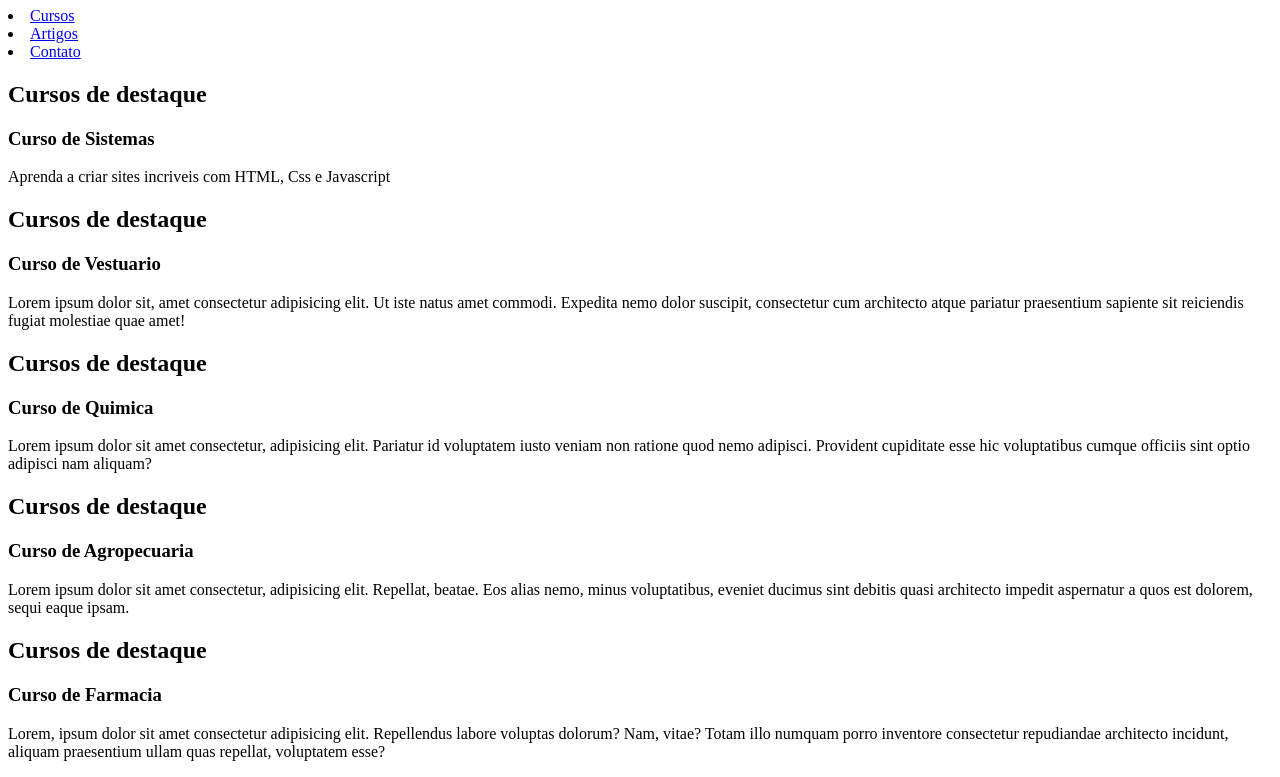
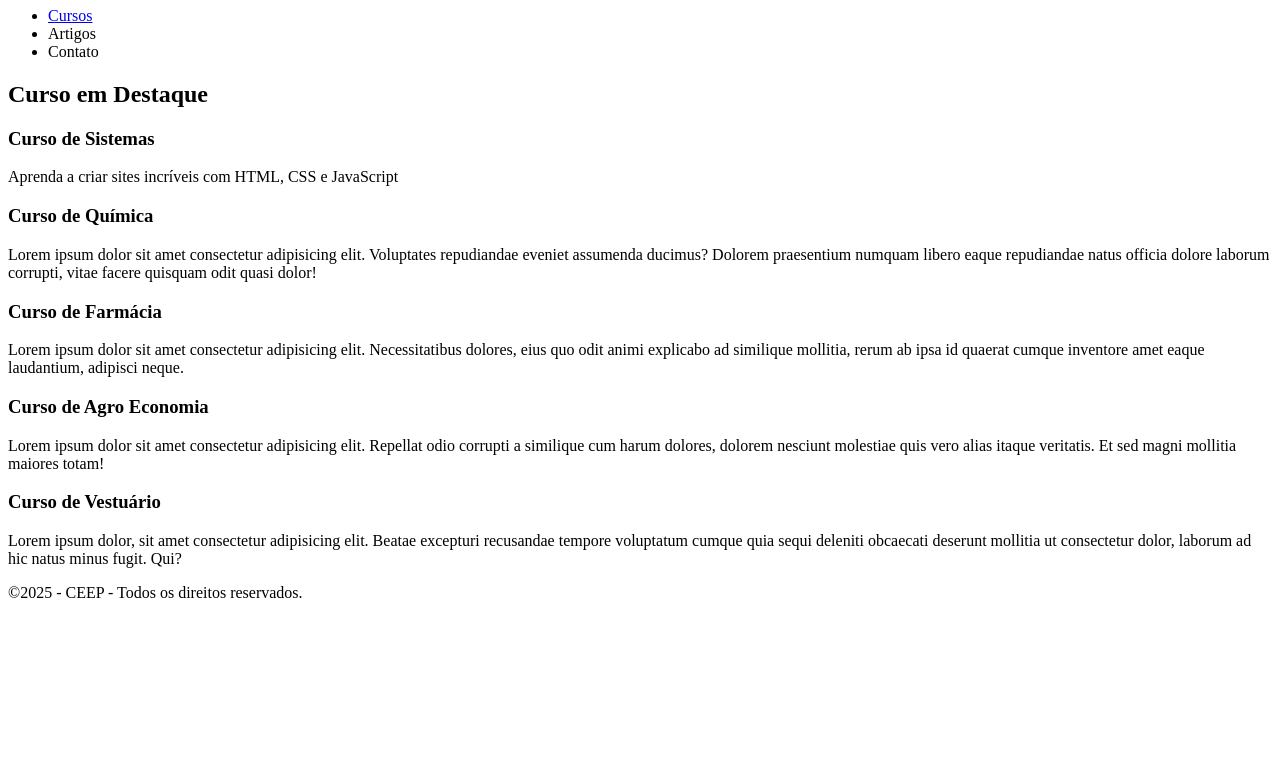
Before and after one commit to Raphael1222222/fronttt, a plain HTML site: page index.html in a window 1280 px wide. Shown: the part 73-850 px from the top of the page. After the commit the page ends 800 px from the top, so only its background shows below. Drawn offline with nearby package versions, Linux system fonts and the light colour scheme; files that its build step writes are made by us from their sources.

Commit message:
Add files via upload

```diff
--- a/index.html
+++ b/index.html
@@ -5,52 +5,61 @@
     <meta name="viewport" content="width=device-width, initial-scale=1.0">
     <title>Designer Inspirado no CEEP</title>
     <link rel="stylesheet" href="style.css">
+    <script crossorigin src="https://unpkg.com/react@18/umd/react.development.js"></script>
 </head>
 <body>
     <header>
-    <h1>CEEP - Sua plataforma de aprendizado</h1>
+        <h1>CEEP - Sua plataforma de Aprendizado</h1>
         <nav>
+            <ul>
                 <li><a href="#cursos">Cursos</a></li>
-        <li><a href="#artigos">Artigos</a></li>
-        <li><a href="#contato">Contato</a></li>
+                <li><a href="#artigos"></a>Artigos</li>
+                <li><a href="#contato"></a>Contato</li>
+            </ul>
         </nav>
     </header>
     <main>
         <section id="cursos">
-    <h2>Cursos de destaque</h2>
+            <h2>Curso em Destaque</h2>
             <div class="card">
                 <h3>Curso de Sistemas</h3>
-        <p>Aprenda a criar sites incriveis
-            com HTML, Css e Javascript</p>
+                <p>Aprenda a criar sites incríveis com HTML, CSS e JavaScript</p>
 
-<h2>Cursos de destaque</h2>
+            </div>
+
             <div class="card">
-    <h3>Curso de Vestuario</h3>
-        <p>Lorem ipsum dolor sit, amet consectetur adipisicing elit. Ut iste natus amet commodi. Expedita nemo dolor suscipit, consectetur cum architecto atque pariatur praesentium
-         sapiente sit reiciendis fugiat molestiae quae amet!</p>
+                <h3>Curso de Química</h3>
+                <p>Lorem ipsum dolor sit amet consectetur adipisicing elit. Voluptates repudiandae eveniet assumenda ducimus? Dolorem praesentium numquam libero eaque repudiandae natus officia dolore laborum corrupti, vitae facere quisquam odit quasi dolor!</p>
 
- <h2>Cursos de destaque</h2>
+            </div>
+
             <div class="card">
-        <h3>Curso de Quimica</h3>
-            <p>Lorem ipsum dolor sit amet consectetur, adipisicing elit. Pariatur id voluptatem iusto veniam non ratione quod nemo adipisci. Provident cupiditate esse hic voluptatibus
-                cumque officiis sint optio adipisci nam aliquam?</p>
+                <h3>Curso de Farmácia</h3>
+                <p>Lorem ipsum dolor sit amet consectetur adipisicing elit. Necessitatibus dolores, eius quo odit animi explicabo ad similique mollitia, rerum ab ipsa id quaerat cumque inventore amet eaque laudantium, adipisci neque.</p>
 
-<h2>Cursos de destaque</h2>
+            </div>
+
             <div class="card">
-         <h3>Curso de Agropecuaria</h3>
-            <p>Lorem ipsum dolor sit amet consectetur, adipisicing elit. Repellat, beatae. Eos alias nemo, minus voluptatibus, eveniet ducimus sint debitis quasi architecto impedit
-                 aspernatur a quos est dolorem, sequi eaque ipsam.</p>
+                <h3>Curso de Agro Economia</h3>
+                <p>Lorem ipsum dolor sit amet consectetur adipisicing elit. Repellat odio corrupti a similique cum harum dolores, dolorem nesciunt molestiae quis vero alias itaque veritatis. Et sed magni mollitia maiores totam!</p>
 
-<h2>Cursos de destaque</h2>
+            </div>
+
             <div class="card">
-        <h3>Curso de Farmacia</h3>
-            <p>Lorem, ipsum dolor sit amet consectetur adipisicing elit. Repellendus labore voluptas dolorum? Nam, vitae? Totam illo numquam porro inventore
-                consectetur repudiandae architecto incidunt, aliquam praesentium ullam quas repellat, voluptatem esse?</p>
+                <h3>Curso de Vestuário</h3>
+                <p>Lorem ipsum dolor, sit amet consectetur adipisicing elit. Beatae excepturi recusandae tempore voluptatum cumque quia sequi deleniti obcaecati deserunt mollitia ut consectetur dolor, laborum ad hic natus minus fugit. Qui?</p>
 
+            </div>
         </section>
     </main>
     <footer>
-        <p&copy; 2025 - CEEP - Todos os direitos reservados.></p>
+        <p>&copy;2025 - CEEP - Todos os direitos reservados.</p>
     </footer>
+    <script>
+        document.getElementById('contactFrom').addEventListener("submit", function(event){
+            event.preventDefault();alert('Mensagem enviada com sucesso!');this.reset();
+        });
+    </script>
+    <script crossorigin src="https://unpkg.com/react-dom@18/umd/react-dom.development.js"></script>
 </body>
 </html>
```
Also changed, not shown: script.js (added), style.css (added). Lines whose indentation alone changed are shown as unchanged.
